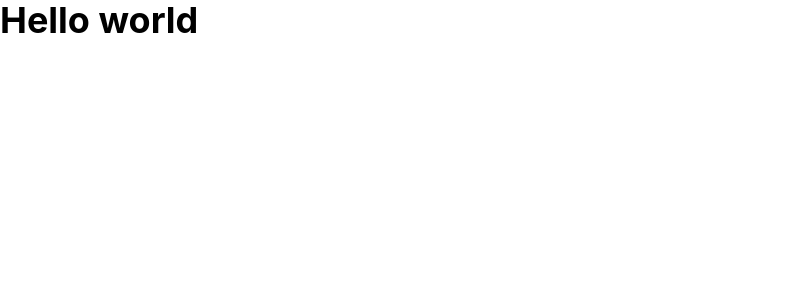
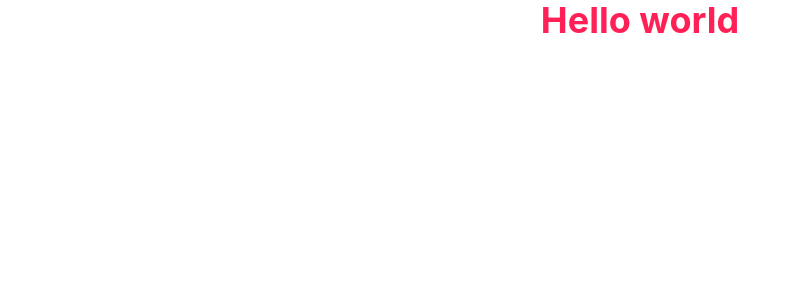
Before and after one commit to UmiduKaushika97/React-tailwind, a React (Vite) app: page / in a window 1280 px wide. Shown: the top 300 px of the page, without its empty margins (0-798 px from the left). Built offline with nearby package versions, Linux system fonts and the light colour scheme.

Commit message:
main text design

```diff
--- a/src/App.jsx
+++ b/src/App.jsx
@@ -5,7 +5,7 @@ function App() {
 
   return (
    <div>
-    <p className="text-4xl font-bold">Hello world</p>
+    <p className="text-4xl font-bold text-center text-rose-500">Hello world</p>
    </div>
   )
 }
```
